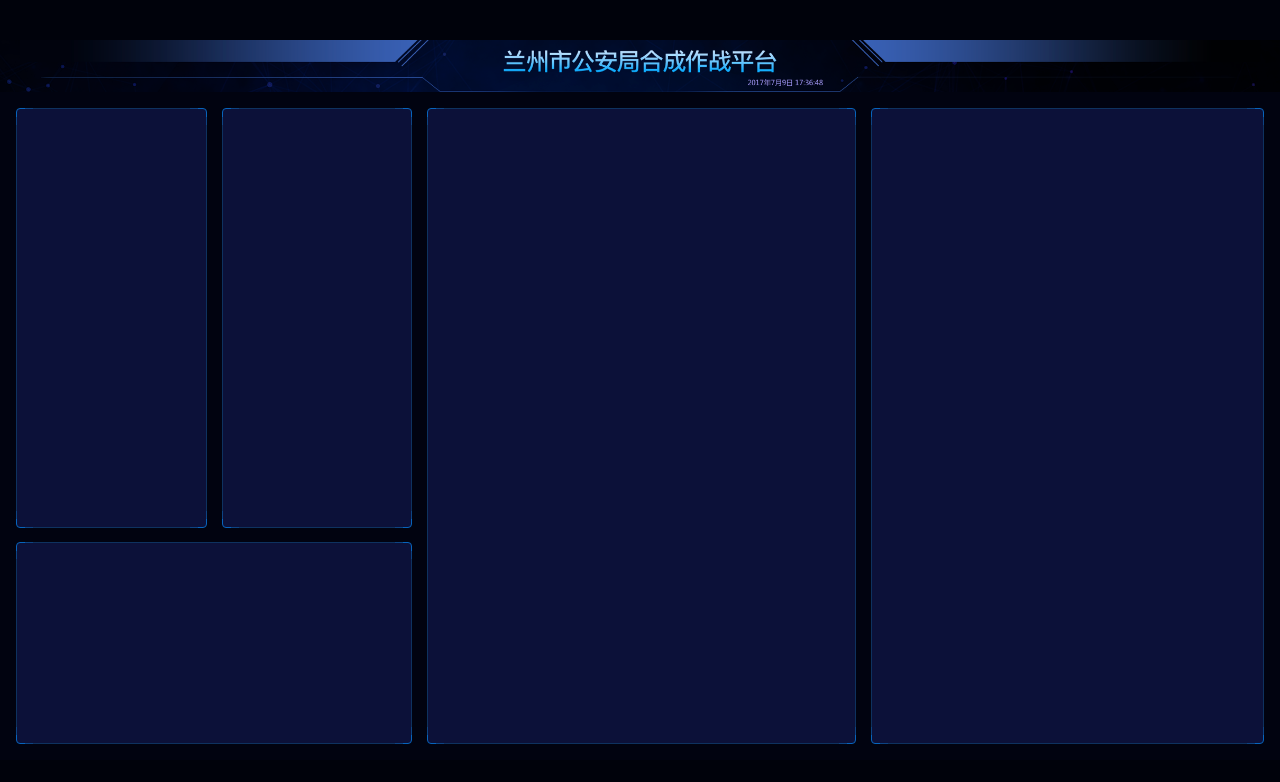
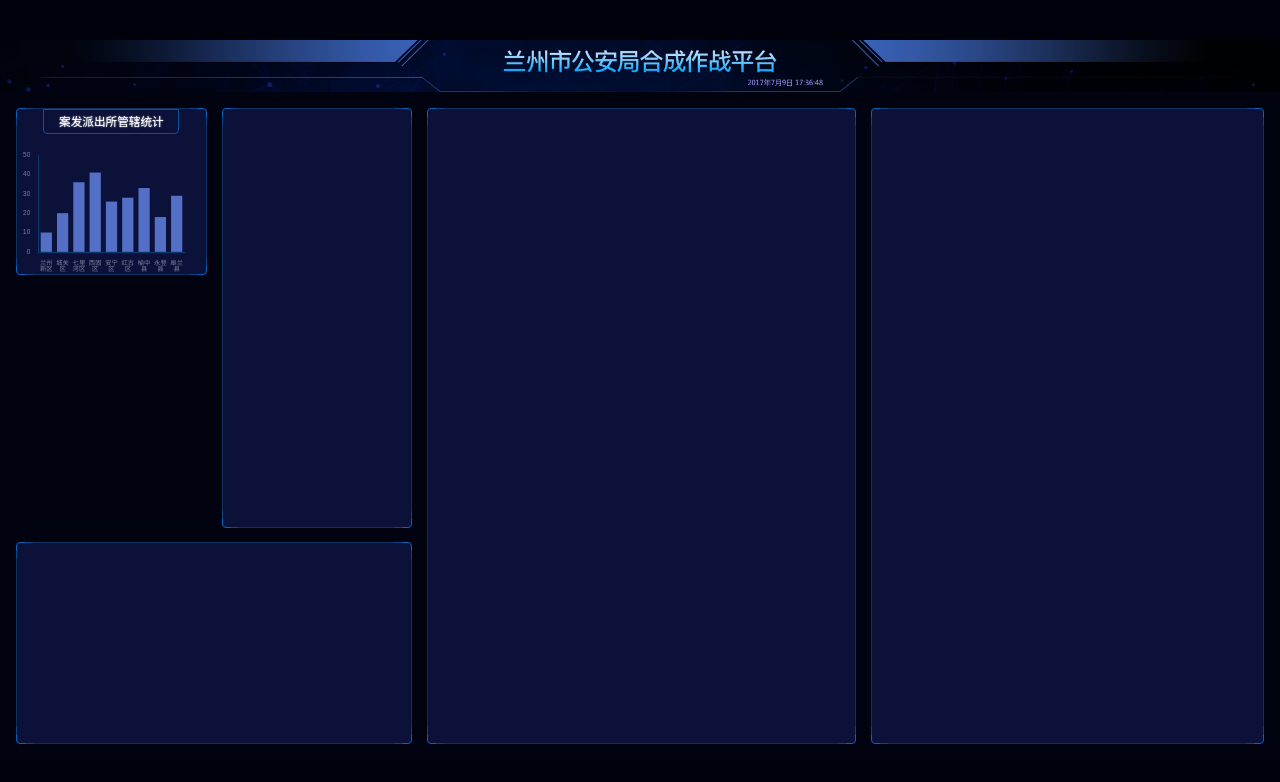
Before and after one commit to WangXiaoyugg/big-screen-demo, a React (Vite) app: page /#/ in a window 1280 px wide. Shown: the top 782 px of the page. Built offline with nearby package versions, Linux system fonts and the light colour scheme.

Commit message:
feat: add bar chart

```diff
--- a/index.html
+++ b/index.html
@@ -8,7 +8,7 @@
   <script>
     const clientWidth = document.documentElement.clientWidth
     const clientHeight = document.documentElement.clientHeight
-    const pageWidth = clientWidth / clientHeight > (16 / 9) ? clientHeight * (16 / 9) : clientWidth;
+    window.pageWidth = clientWidth / clientHeight > (16 / 9) ? clientHeight * (16 / 9) : clientWidth;
     const pageHeight = pageWidth / (16 / 9)
     document.querySelector('html').style.fontSize = pageWidth / 100 + 'px'
   </script>
--- a/src/pages/home.scss
+++ b/src/pages/home.scss
@@ -5,6 +5,7 @@
   flex-direction: column;
   flex: 1;
   background:  #010310;
+  color: #fff;
   > .header  {
     height: px(99);
     background-size: cover;
@@ -20,7 +21,7 @@
     grid-column-gap: px(28);
     grid-row-gap: px(28);
 
-    > section {
+    .bordered {
       border: 1px solid #0764bc;
       border-radius: 4px;
       background: #0c1139;
@@ -40,8 +41,7 @@
         9px 0 0 -8px #0d4483,
         -9px 0 0 -8px #0d4483,
         0 9px 0 -8px #0d4483,
-        0 -9px 0 -8px #0d4483,;
-
+        0 -9px 0 -8px #0d4483;
       }
     }
 
@@ -60,5 +60,26 @@
     > .section5 {
       grid-area: box5;
     }
+
+    .jurisdiction-statistic {
+      height: px(315);
+      display: flex;
+      flex-direction: column;
+      align-items: center;
+      h2 {
+        flex-shrink: 0;
+        border: 1px solid #0a5299;
+        border-bottom-left-radius: 4px;
+        border-bottom-right-radius: 4px;
+        font-size: px(22);
+        line-height: px(24);
+        padding: px(10) px(28);
+        text-shadow: 0 0 px(3) white;
+      }
+      .chart {
+        flex: 1;
+        width: 100%;
+      }
+    }
   }
 }
--- a/src/pages/home.tsx
+++ b/src/pages/home.tsx
@@ -1,17 +1,84 @@
-import React from 'react';
+import React, { useEffect, useRef } from 'react';
 import './home.scss';
 import HeaderBg from '../images/header.png'
+import * as echarts from 'echarts'
+
+const px = (n: number): number => {
+  return n / 2420 * (window as any).pageWidth
+}
 
 export const Home = () => {
+  const chartRef = useRef(null);
+  useEffect(() => {
+    const myChart = echarts.init(chartRef.current)
+    myChart.setOption({
+        textStyle: {
+          color: '#79839e',
+          fontSize: px(12),
+        },
+        title: {
+          show: false,
+        },
+        legend: {
+          show: false
+        },
+        grid: {
+          x: px(40),
+          x2: px(40),
+          y: px(40),
+          y2: px(40),
+        },
+        xAxis: {
+            data: ["兰州新区",'城关区',"七里河区","西固区","安宁区","红古区",'榆中县', '永登县', '皋兰县'],
+            axisTick: { show: false },
+            axisLine: {
+              lineStyle: { color: '#083b70'}
+            },
+            axisLabel: {
+              interval: 0,
+              fontSize: px(12),
+              formatter(val) {
+                if (val.length > 2) {
+                  const array = val.split('')
+                  array.splice(2, 0, '\n')
+                  return array.join('')
+                } else {
+                  return val
+                }
+              }
+            },
+            splitLine: {show: false},
+        },
+        yAxis: {
+          axisLine: {
+            show: true,
+            lineStyle: { color: '#083b70'}
+          },
+          axisLabel: {
+            fontSize: px(12),
+          },
+          splitLine: {show: false},
+        },
+        series: [{
+            type: 'bar',
+            data: [10, 20, 36, 41, 26, 28, 33, 18, 29]
+        }]
+    })
+  }, [])
   return (
     <div className="home">
       <header className="header" style={{backgroundImage: `url(${HeaderBg})`}}></header>
       <main>
-        <section className="section1"></section>
-        <section className="section2"></section>
-        <section className="section3"></section>
-        <section className="section4"></section>
-        <section className="section5"></section>
+        <section className="section1">
+          <div className="bordered jurisdiction-statistic">
+            <h2>案发派出所管辖统计</h2>
+            <div className="chart" ref={chartRef}></div>
+          </div>
+        </section>
+        <section className="bordered section2"></section>
+        <section className="bordered section3"></section>
+        <section className="bordered section4"></section>
+        <section className="bordered section5"></section>
       </main>
     </div>
   );
--- a/src/shared/style.scss
+++ b/src/shared/style.scss
@@ -33,3 +33,7 @@
   flex-direction: column;
   flex: 1;
 }
+
+h1,h2,h3,h4,h5,h6 {
+  font-size: 16px;
+}
```
